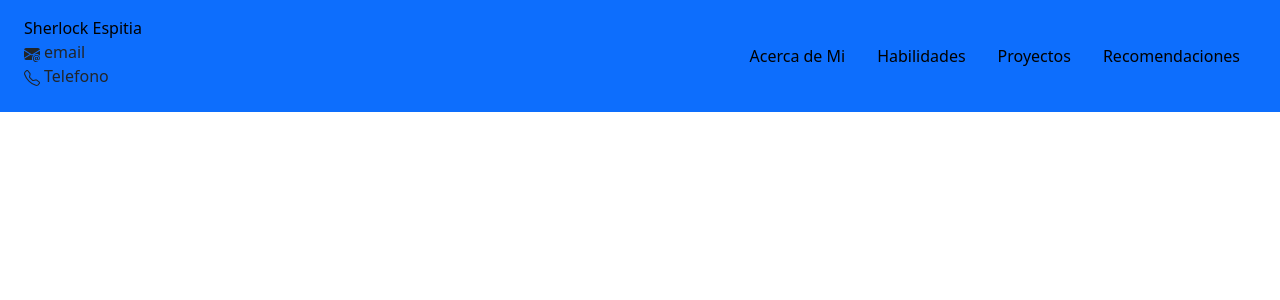
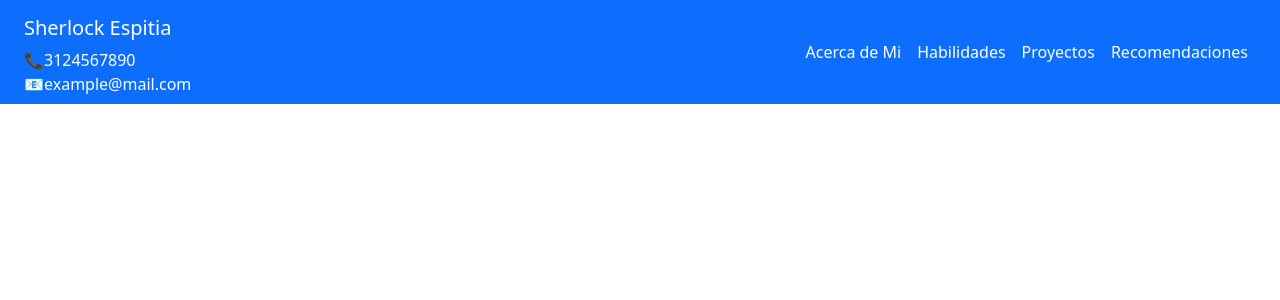
Before and after one commit to SherlockEspitia/portfalio-guillo, a React (Create React App) app: page / in a window 1280 px wide. Shown: the top 300 px of the page. Built offline with nearby package versions, Linux system fonts and the light colour scheme.

Commit message:
Se aplican los cambios al paquete react-bootstrap

```diff
--- a/src/components/Header.js
+++ b/src/components/Header.js
@@ -1,13 +1,39 @@
-import {EmailIcon} from '../icons/Email.js'
+/*import { EmailIcon } from '../icons/Email.js'
 import { TelephoneIcon } from '../icons/Telephone.js'
 
 function InfoIcon({children}){
     return <span className='pe-1'>
         {children}
     </span>
-}
+}*/
+import { Nav, Navbar } from "react-bootstrap"
+
 export default function Header(){
-    return (
+    return(
+        <header className="w-100 bg-primary">
+            <Navbar expand="lg" className="px-4 text-white d-flex justify-content-between">
+                <Nav className="d-flex flex-column justify-content-start flex-shrink-1 mx-0 object-fit-contain">
+                    <Navbar.Brand className="text-white">
+                        Sherlock Espitia
+                    </Navbar.Brand>
+                    <Navbar.Brand className="fs-6 py-0 text-white">
+                        📞3124567890
+                    </Navbar.Brand>
+                    <Navbar.Brand className="fs-6 py-0 text-white">
+                        📧example@mail.com
+                    </Navbar.Brand>
+                </Nav>
+                <Nav className="w-100 justify-content-end">
+                    <Nav.Link className="text-white" href="about">Acerca de Mi</Nav.Link>
+                    <Nav.Link className="text-white" href="skills">Habilidades</Nav.Link>
+                    <Nav.Link className="text-white" href="projects">Proyectos</Nav.Link>
+                    <Nav.Link className="text-white" href="recomendatios">Recomendaciones</Nav.Link>
+                </Nav>
+            </Navbar>
+        </header>
+
+    )
+    /*return (
         <header className="w-100">
             <nav className="navbar container-fluid object-fit-contain bg-primary px-4">
                 <div className="d-flex flex-column ml-2 pt-2">
@@ -34,5 +60,5 @@ export default function Header(){
                 </div>
             </nav>
         </header>
-    )
+    )*/
 }
```
